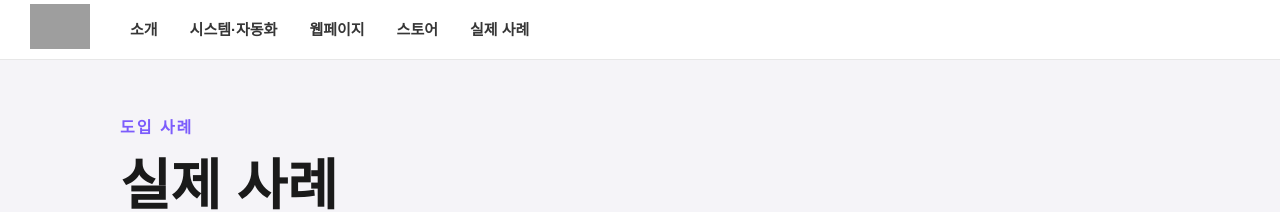
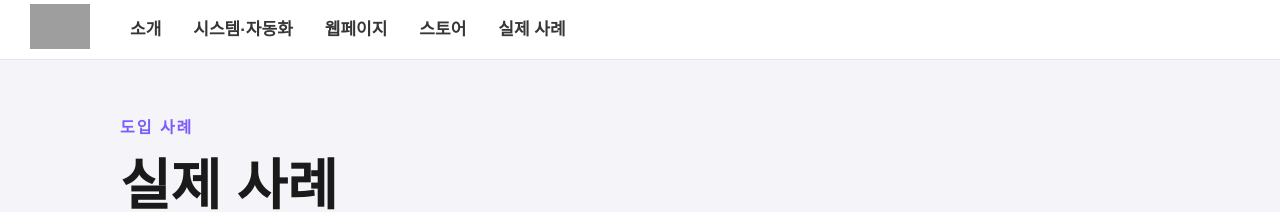
Before and after one commit to nsdlab26/blog, a Jekyll site: the page built from index.html, in a window 1280 px wide. Shown: the top 212 px of the page. Built offline with Jekyll 4.4.1, drawn with Linux system fonts in a browser that asks for light colours; a file with an impossible date is left out; grey boxes are pictures that could not be loaded.

Commit message:
Update default.html

```diff
--- a/_layouts/default.html
+++ b/_layouts/default.html
@@ -24,7 +24,7 @@
   .logo img { height: 45px; }
   nav { margin-left: 40px; display: flex; gap: 32px; align-items: center; }
   nav .nav-item { position: relative; height: 69px; display: flex; align-items: center; }
-  nav .nav-item > a { font-size: 15px; color: #363636; font-weight: 700; padding: 4px 0; display: block; }
+  nav .nav-item > a { font-size: 17px; color: #363636; font-weight: 700; padding: 4px 0; display: block; }
   nav .nav-item > a:hover { color: #7c5cfc; }
   nav .nav-item > a.active { color: #363636; }
 
```
